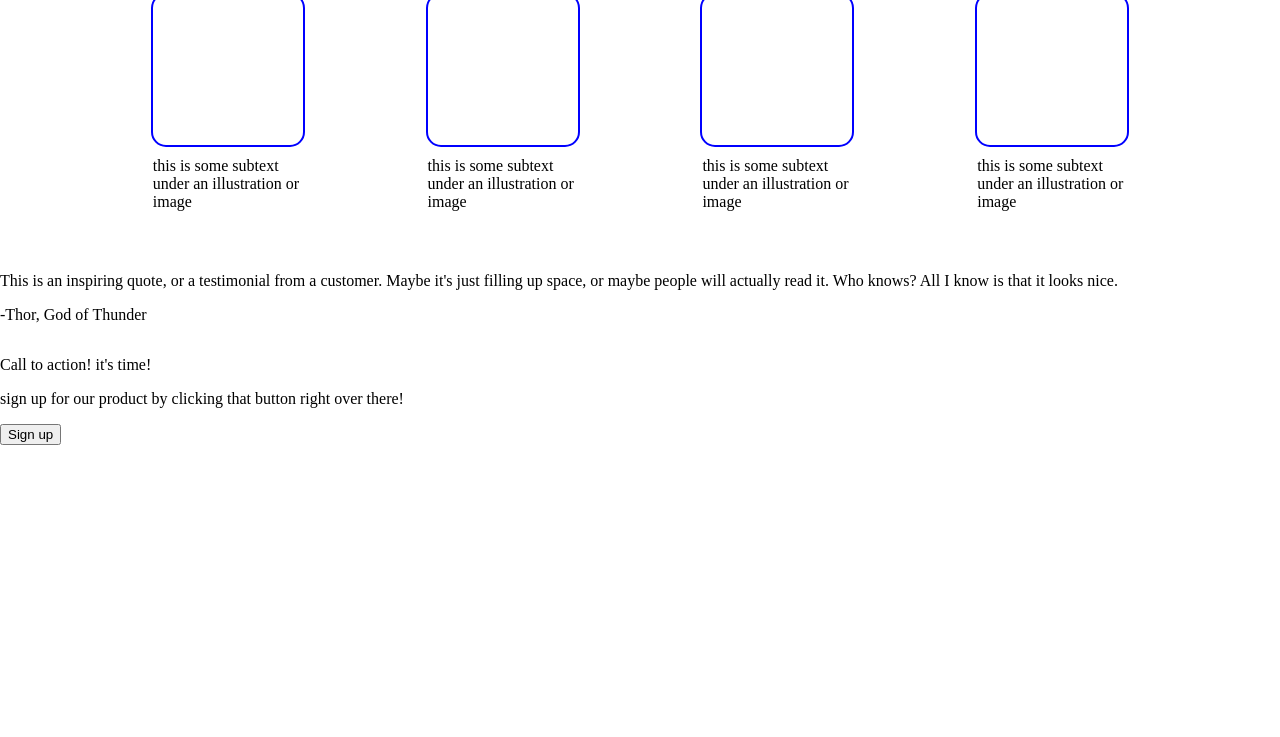
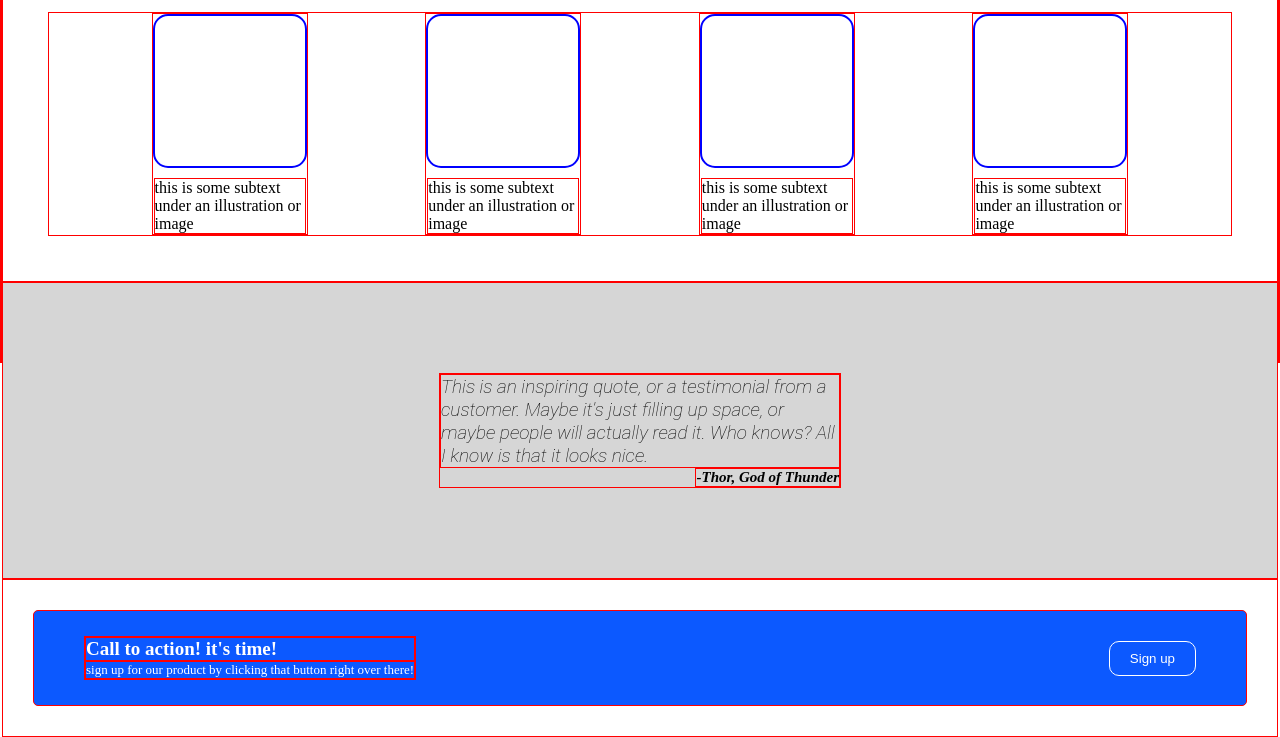
Before and after one commit to K7NGhost/Landing-Page, a plain HTML site: page index.html in a window 1280 px wide. Shown: the part 441-1178 px from the top of the page. Before the commit the page ends 886 px from the top, so only its background shows below. Drawn offline with Linux system fonts and the light colour scheme.

Commit message:
finished webpage, added footer

```diff
--- a/index.html
+++ b/index.html
@@ -10,7 +10,7 @@
 <body>
     <div class="header">
         <div class="containerOne">
-            <p>Header Logo</p>
+            <p class="firstHeaderText">Header Logo</p>
             <ul class="links">
                 <li><a href="#">header link one</a></li>
                 <li><a href="#">header link two</a></li>
@@ -56,17 +56,21 @@
         </div>
     </div>
 
-    <div class="fourthContent">
-        <p>This is an inspiring quote, or a testimonial from a customer. Maybe it's just filling up space, or maybe people will actually read it. Who knows? All I know is that it looks nice.</p>
-        <p>-Thor, God of Thunder</p>
+    <div class="thirdContent">
+        <div class="thirdContainer">
+            <div class="thirdText">This is an inspiring quote, or a testimonial from a customer. Maybe it's just filling up space, or maybe people will actually read it. Who knows? All I know is that it looks nice.</div>
+            <div class="thirdTextName">-Thor, God of Thunder</div>
+        </div>
     </div>
 
     <div class="footer">
-        <p>Call to action! it's time!</p>
-        <p>sign up for our product by clicking that button right over there!</p>
-        <button>
-            Sign up
-        </button>
+        <div class="footerContainer">
+            <div class="footerSubcontainer">
+                <div class="footerHeaderText">Call to action! it's time!</div>
+                <div class="footerSubtext">sign up for our product by clicking that button right over there!</div>
+            </div>
+            <button class="lastButton">Sign up</button>
+        </div>
     </div>
 
 </body>
--- a/style.css
+++ b/style.css
@@ -1,4 +1,6 @@
-
+* {
+    border: 1px solid red;
+}
 
 body {
     margin: 0;
@@ -8,7 +10,7 @@ body {
     justify-content: space-between;
 }
 
-
+/* start of header ---------------------------------------------------*/
 .header {
     display: flex;
     justify-content: space-between;
@@ -17,6 +19,10 @@ body {
     flex-direction: column;
     gap: 25px;
     padding-bottom: 10vh;
+}
+
+.firstHeaderText {
+    margin-left: 20px;
 }
 
 .header .containerOne {
@@ -53,6 +59,7 @@ body {
 
 .sideContent button {
     background-color: rgb(8, 133, 243);
+    border: 1px solid rgb(8, 133, 243);
     border-radius: 15px;
     padding-left: 15px;
     padding-right: 15px;
@@ -77,10 +84,8 @@ body {
 
 .card {
     border: 1px solid rgb(8, 157, 238);
-    box-sizing: border-box;
     box-shadow: 5px -5px 10px rgb(83, 80, 80);
     display: flex;
-    padding: 0;
     flex: auto;
     justify-content: center;
     align-items: center;
@@ -93,7 +98,9 @@ body {
     justify-content: space-between;
     gap: 9px;
 }
+/* end of header ---------------------------------------------------*/
 
+/* start of second part of page ---------------------------------------------------*/
 .secondContent {
     display: flex;
     flex-direction: column;
@@ -133,6 +140,77 @@ body {
     height: 150px;
     border-radius: 15px;
 }
+/* end of second part of page ----------------------------------------------*/
+
+.thirdContent {
+    display: flex;
+    background: rgb(214, 214, 214);
+    padding: 90px;
+    justify-content: center;
+}
+
+.thirdContainer {
+    display: flex;
+    flex-direction: column;
+    width: 400px;
+}
+
+.thirdText {
+    font-style: italic;
+    font-size: 19px;
+    font-family: 'Roboto', sans-serif;
+    font-weight: 100;
+}
+
+.thirdTextName {
+    align-self: flex-end;
+    font-weight: 700;
+    font-style: italic;
+    font-size: 15px;
+}
+
+/* end of third content */
+
+.footer {
+    padding: 30px;
+}
+
+.footerContainer {
+    background: rgb(12, 89, 255);
+    display: flex;
+    color: white;
+    padding: 25px;
+    justify-content: space-between;
+    border-radius: 5px;
+}
+
+.footerSubcontainer {
+    display: flex;
+    flex-direction: column;
+    justify-content: space-between;
+    margin-left: 25px;
+}
+
+.lastButton {
+    border-radius: 10px;
+    padding-left: 20px;
+    padding-right: 20px;
+    background: rgb(12, 89, 255);
+    border: 1px solid white;
+    color: white;
+    align-self: center;
+    height: 35px;
+    margin-right: 25px;
+}
+
+.footerHeaderText {
+    font-size: 19px;
+    font-weight: 700;
+}
+
+.footerSubtext {
+    font-size: 13px;
+}
 
 ul {
     list-style: none;
```
